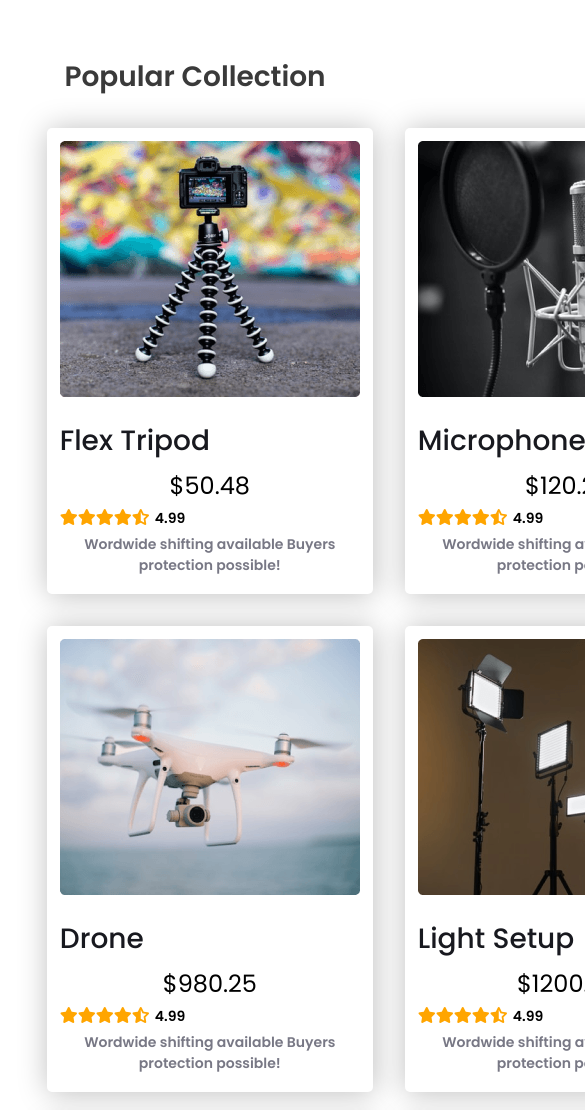
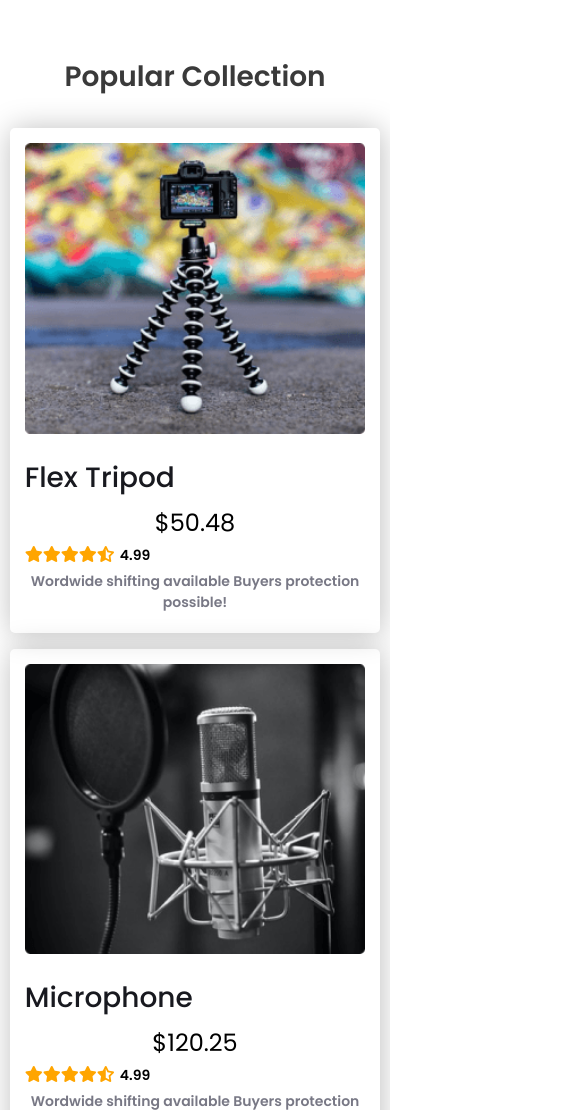
Before and after one commit to mehedy201/Ecommerce_landing_page, a plain HTML site: page index.html in a window 390 px wide. Shown: the part 1060-2170 px from the top of the page, 585 px wide, since content can reach past the window. Drawn offline with Linux system fonts and the light colour scheme.

Commit message:
[finish collection section]

```diff
--- a/css/style.css
+++ b/css/style.css
@@ -131,17 +131,20 @@ body{
     margin-bottom: 30px;
 }
 .products{
-    width: 80%;
+    width: 90%;
     display: grid;
-    grid-template-columns: repeat(3, 1fr);
-    grid-gap: 2em;
+    grid-template-columns: 1fr 1fr 1fr;
+    grid-gap: 1em;
     margin: 0 auto;
-    margin-bottom: 100px;
 }
 .products .item{
-    padding: 13px;
+    padding: 15px;
     border-radius: 5px;
     box-shadow: 1px 1px 30px rgb(189, 189, 189);
+}
+.products .item img{
+   width: 100%;
+   height: 100%;
 }
 .content h3{
     font-size: 28px;
@@ -247,6 +250,9 @@ body{
         height: 20px;
         width: auto;
     }
+    .products{
+        width: 95%;
+    }
 
 
 }
@@ -287,7 +293,10 @@ body{
         flex-wrap: wrap;
     }
 
-
+    .products{
+        grid-template-columns: 1fr 1fr;
+        margin: 0 auto;
+    }
 
 
 }
@@ -330,6 +339,11 @@ body{
     }
     /* ----------------------------------main___end */
 
+    .products{
+        width: 100%;
+        grid-template-columns: repeat(1, 1fr);
+        justify-content: center;
+    }
 
 }
 
```
